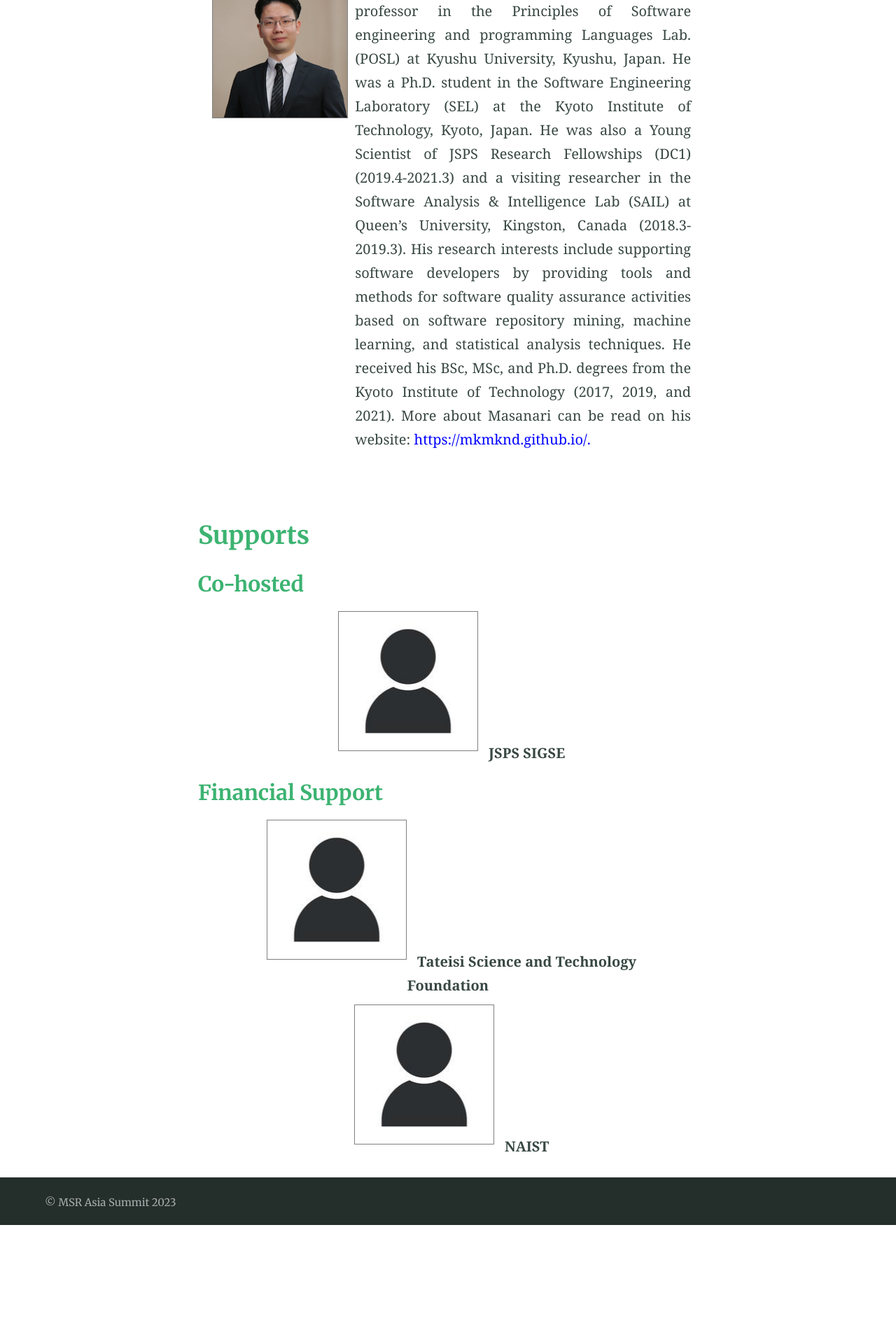
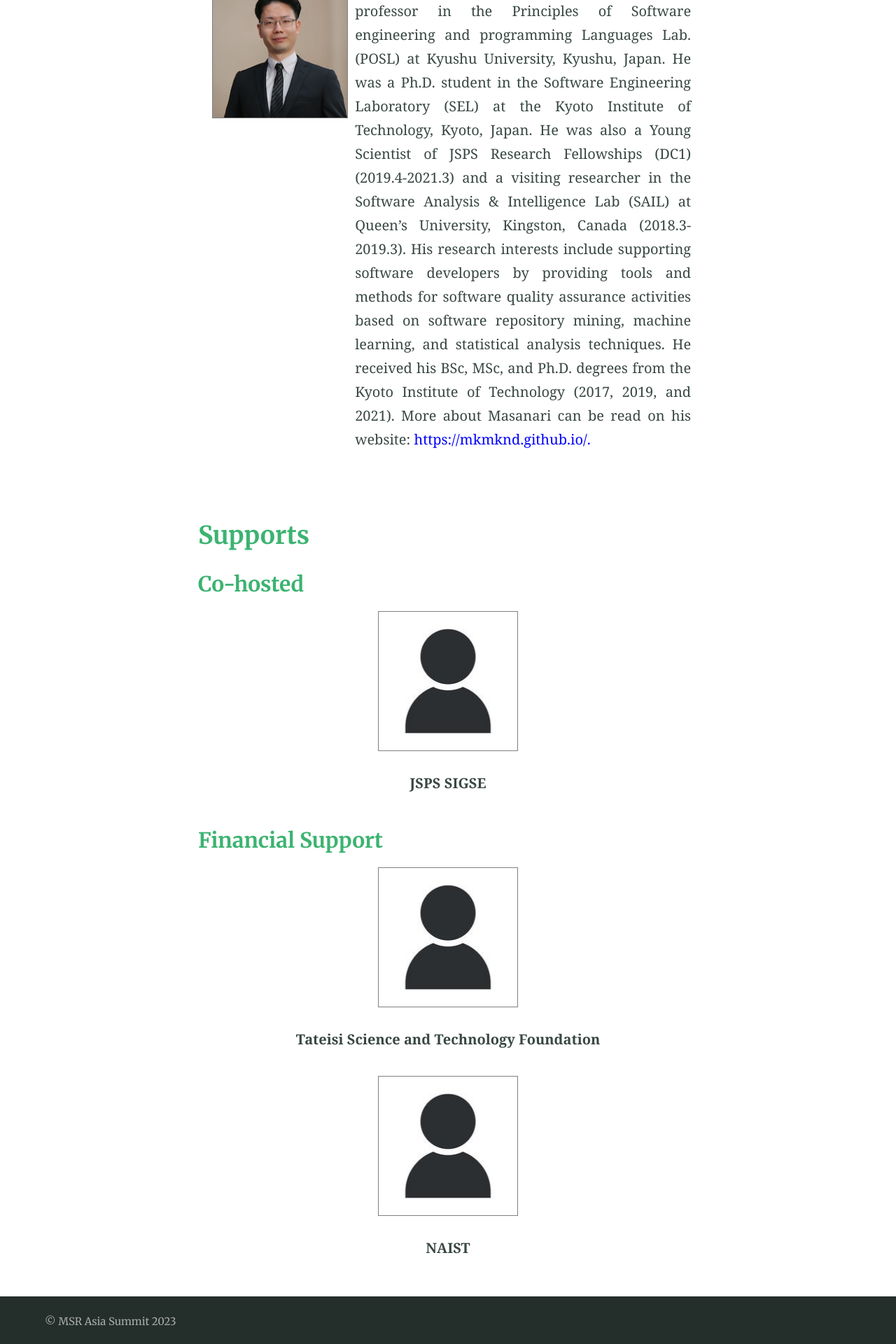
Before and after one commit to msr-asia-summit/msr-asia-summit.github.io, a Jekyll site: the page built from index.md, in a window 1280 px wide. Shown: the part 3357-5277 px from the top of the page at 70% size. Built offline with Jekyll 4.4.1, drawn with Linux system fonts in a browser that asks for light colours; before the commit the page ends 5107 px from its top, so only the background shows below that.

Commit message:
small fix

```diff
--- a/_includes/supports.html
+++ b/_includes/supports.html
@@ -16,11 +16,6 @@
    border: 1px solid gray;
  }
 
- pp {
-   margin: 0;
-   width: 300px;
-   height: auto;
- }
  a.blue-link {
    color: blue;
  }
@@ -38,7 +33,7 @@
 <div class="container">
   <div>
     <img src="/assets/temporary-human-icon.jpeg" alt="SIGSE">
-    <pp><b>JSPS SIGSE</b></pp>
+    <p><b>JSPS SIGSE</b></p>
   </div>
  </div>
 
@@ -46,10 +41,10 @@
  <div class="container">
   <div>
     <img src="/assets/temporary-human-icon.jpeg" alt="tateishi">
-    <pp><b>Tateisi Science and Technology Foundation</b> </pp>
+    <p><b>Tateisi Science and Technology Foundation</b> </p>
   </div>
   <div>
     <img src="/assets/temporary-human-icon.jpeg" alt="naist">
-    <pp><b>NAIST</b> </pp>
+    <p><b>NAIST</b> </p>
   </div>
  </div>
```
